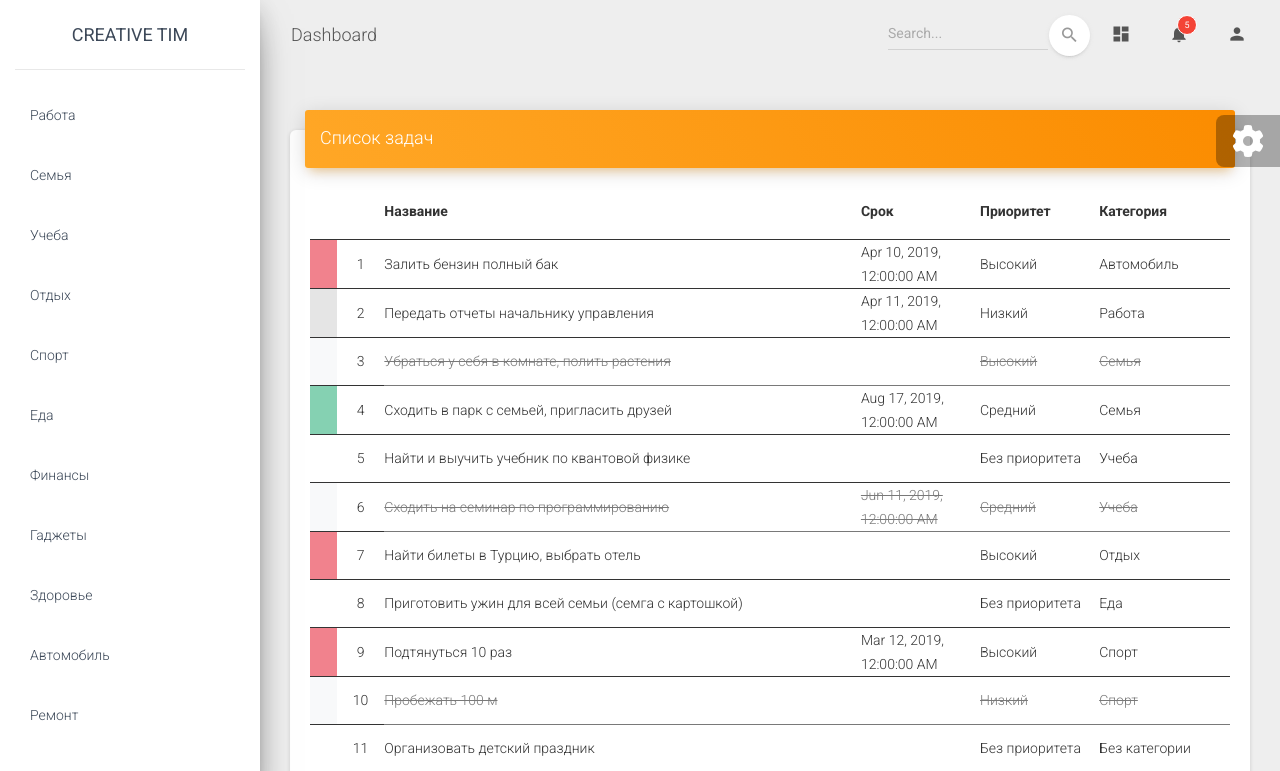
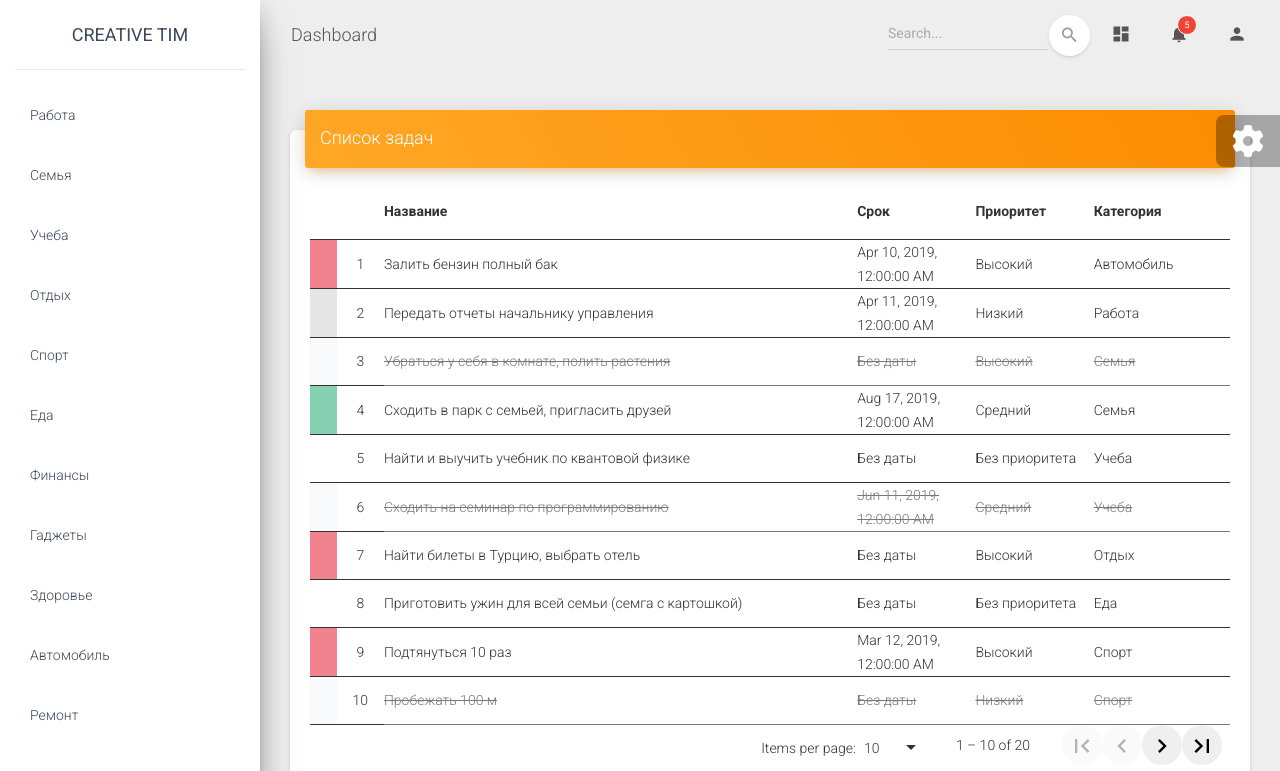
Before and after one commit to lnalna/angular-todo, an Angular app: page / in a window 1280 px wide. Shown: the top 771 px of the page. Built offline with nearby package versions, Linux system fonts and the light colour scheme.

Commit message:
сортировка и постраничность

```diff
--- a/src/app/views/tasks/tasks.component.html
+++ b/src/app/views/tasks/tasks.component.html
@@ -4,7 +4,7 @@
   </div>
   <div class="card-body table-responsive">
 
-    <table [dataSource]="dataSource" mat-table>
+    <table [dataSource]="dataSource" mat-table matSort>
 
       <!--  цвет приоритета  -->
       <ng-container matColumnDef="color">
@@ -27,7 +27,7 @@
 
       <!-- название задачи-->
       <ng-container matColumnDef="title">
-        <th *matHeaderCellDef mat-header-cell> Название</th>
+        <th *matHeaderCellDef mat-header-cell mat-sort-header> Название</th>
         <td *matCellDef="let task" [class.completed]="task.completed" class="col-title" mat-cell>
 
           {{task.title}}
@@ -37,21 +37,21 @@
 
       <!--дата выполнения-->
       <ng-container matColumnDef="date">
-        <th *matHeaderCellDef mat-header-cell> Срок</th>
-        <td *matCellDef="let task" [ngClass]="{'completed': task.completed, 'nodate': task.date == null}"
+        <th *matHeaderCellDef mat-header-cell mat-sort-header> Срок</th>
+        <td *matCellDef="let task" [ngClass]="{'completed': task.completed}"
             class="col-date"
             mat-cell>
 
-          {{task.date | date: "medium"}}
+          {{task.date ? (task.date | date: "medium") : "Без даты"}}
 
         </td>
       </ng-container>
 
       <!--приоритет-->
       <ng-container matColumnDef="priority">
-        <th *matHeaderCellDef mat-header-cell> Приоритет</th>
+        <th *matHeaderCellDef mat-header-cell mat-sort-header> Приоритет</th>
         <td *matCellDef="let task" class="col-priority"
-            [ngClass]="{'completed': task.completed, 'nopriority': task.priority == null}"
+            [ngClass]="{'completed': task.completed}"
             mat-cell
         >
 
@@ -63,9 +63,9 @@
 
       <!--категория-->
       <ng-container matColumnDef="category">
-        <th *matHeaderCellDef mat-header-cell> Категория</th>
+        <th *matHeaderCellDef mat-header-cell mat-sort-header> Категория</th>
         <td *matCellDef="let task" class="col-category"
-            [ngClass]="{'completed': task.completed, 'nocategory': task.category == null, 'link': !task.completed && task.category}"
+            [ngClass]="{'completed': task.completed}"
             mat-cell
         >
 
@@ -83,6 +83,6 @@
 
     </table>
 
-
+    <mat-paginator [pageSizeOptions]="[10, 20, 50, 100]" showFirstLastButtons></mat-paginator>
   </div>
 </div>
--- a/src/app/views/tasks/tasks.component.ts
+++ b/src/app/views/tasks/tasks.component.ts
@@ -1,18 +1,24 @@
-import {Component, OnInit} from '@angular/core';
+import {AfterViewInit, Component, OnInit, ViewChild} from '@angular/core';
 import {DataHandlerService} from '../../service/data-handler.service';
 import {Task} from 'src/app/model/Task';
 import {MatTableDataSource} from '@angular/material/table';
+import {MatPaginator} from '@angular/material/paginator';
+import {MatSort} from '@angular/material/sort';
 
 @Component({
   selector: 'app-tasks',
   templateUrl: './tasks.component.html',
   styleUrls: ['./tasks.component.css']
 })
-export class TasksComponent implements OnInit {
+export class TasksComponent implements OnInit, AfterViewInit {
 
   // поля для таблицы (те, что отображают данные из задачи - должны совпадать с названиями переменных класса)
-  public displayedColumns: string[] = ['color', 'id', 'title', 'date', 'priority', 'category'];
-  public dataSource: MatTableDataSource<Task>; // контейнер - источник данных для таблицы
+  displayedColumns: string[] = ['color', 'id', 'title', 'date', 'priority', 'category'];
+  dataSource: MatTableDataSource<Task>; // контейнер - источник данных для таблицы
+
+  // ссылки на компоненты таблицы
+  @ViewChild(MatPaginator, {static: false}) private paginator: MatPaginator;
+  @ViewChild(MatSort, {static: false}) private sort: MatSort;
 
 
   tasks: Task[];
@@ -29,13 +35,18 @@
     this.refreshTable();
   }
 
+  // в этом методе уже все проинциализировано, поэтому можно присваивать объекты (иначе может быть ошибка undefined)
+  ngAfterViewInit(): void {
+    this.addTableObjects();
+  }
+
 
   toggleTaskCompleted(task: Task) {
     task.completed = !task.completed;
   }
 
   // в зависимости от статуса задачи - вернуть цвет названия
-  public getPriorityColor(task: Task) {
+  getPriorityColor(task: Task) {
 
     // цвет завершенной задачи
     if (task.completed) {
@@ -45,16 +56,41 @@
     if (task.priority && task.priority.color) {
       return task.priority.color;
     }
-
     return '#fff'; // TODO вынести цвета в константы (magic strings, magic numbers)
-
   }
 
   // показывает задачи с применением всех текущий условий (категория, поиск, фильтры и пр.)
   private refreshTable() {
+    this.dataSource.data = this.tasks; // обновить источник данных (т.к. данные массива tasks обновились)
+    this.addTableObjects();
 
-    this.dataSource.data = this.tasks; // обновить источник данных (т.к. данные массива tasks обновились)
+    // когда получаем новые данные..
+    // чтобы можно было сортировать по столбцам "категория" и "приоритет", т.к. там не примитивные типы, а объекты
+    // @ts-ignore - показывает ошибку для типа даты, но так работает, т.к. можно возвращать любой тип
+    this.dataSource.sortingDataAccessor = (task, colName) => {
 
+      // по каким полям выполнять сортировку для каждого столбца
+      switch (colName) {
+        case 'priority': {
+          return task.priority ? task.priority.id : null;
+        }
+        case 'category': {
+          return task.category ? task.category.title : null;
+        }
+        case 'date': {
+          return task.date ? task.date : null;
+        }
+
+        case 'title': {
+          return task.title;
+        }
+      }
+    };
 
   }
+
+  private addTableObjects() {
+    this.dataSource.sort = this.sort; // компонент для сортировки данных (если необходимо)
+    this.dataSource.paginator = this.paginator; // обновить компонент постраничности (кол-во записей, страниц)
+  }
 }
```
